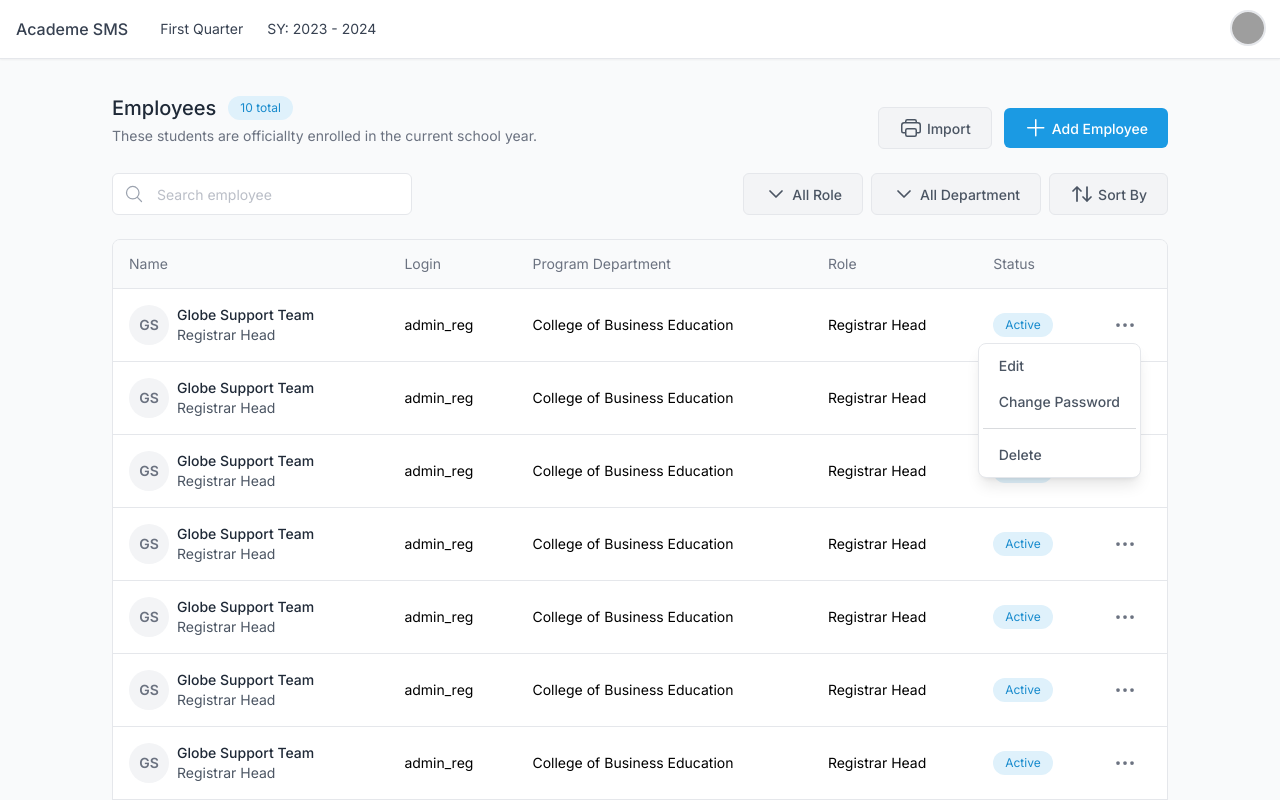
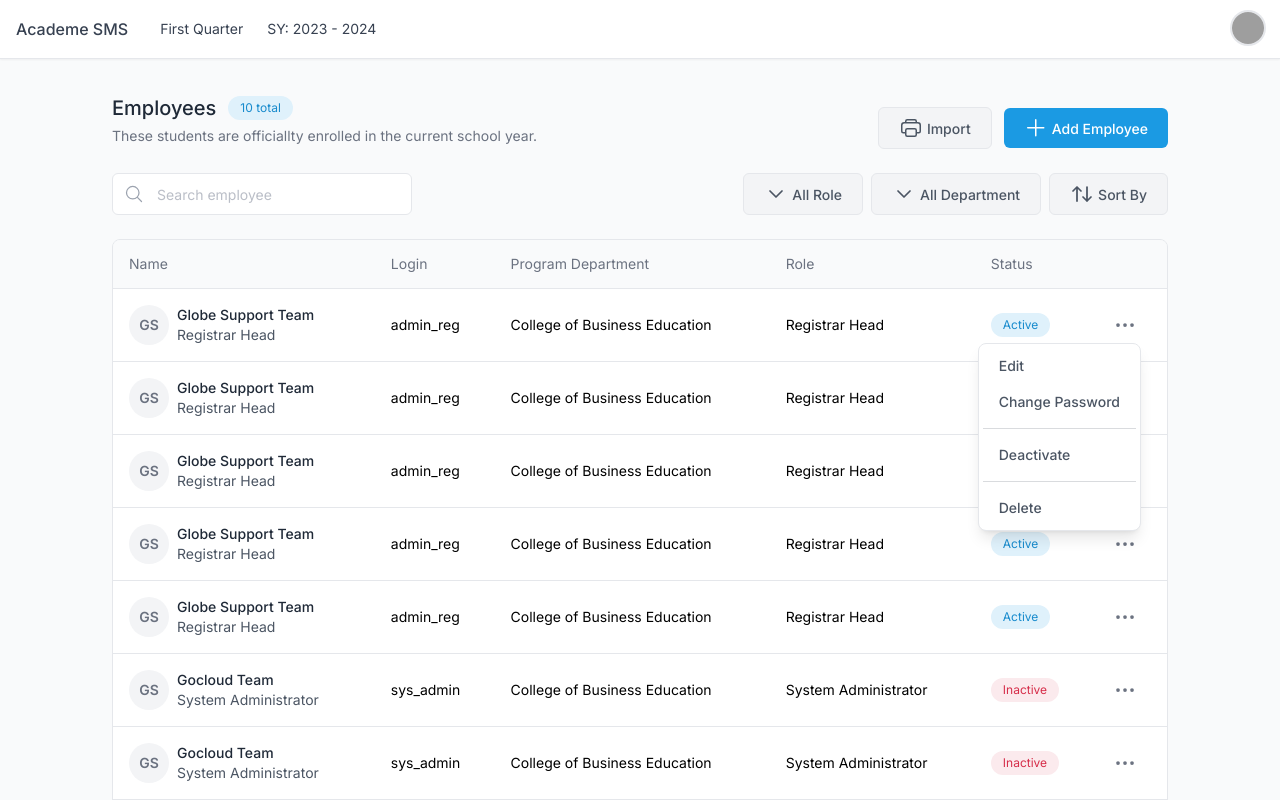
Before and after one commit to gocloud-inc/academe-sms, a Nuxt app: page /admin/users/employee in a window 1280 px wide. Both pictures are taken after a click on the button 1125 px from the left and 324 px from the top of the page. Shown: the top 800 px of the page. Built offline with nearby package versions, Linux system fonts and the light colour scheme; grey boxes are pictures that could not be loaded.

Commit message:
add activate and deactivate modals

```diff
--- /dev/null
+++ b/components/modals/Activate.vue
@@ -0,0 +1,30 @@
+<script lang="ts" setup></script>
+
+<template>
+	<div data-te-modal-init class="modal" id="activateModal" tabindex="-1" aria-labelledby="activateModalTitle" aria-hidden="true" aria-modal="true" role="dialog">
+		<div data-te-modal-dialog-ref class="modal-container">
+			<div class="modal-body">
+				<h3 class="text-lg font-medium leading-6 text-gray-800 capitalize dark:text-white" id="modal-title">
+					Confirmation
+				</h3>
+				<p class="mt-2 text-sm text-gray-500 dark:text-gray-400">
+					Are you sure you want to activate <b>Globe Support Team</b>? This action cannot be undone.
+				</p>
+
+				<form class="mt-4" id="url" action="" method="POST">
+					<div class="modal-action">
+						<button type="button" class="button button-secondary" data-te-modal-dismiss>
+							No, cancel
+						</button>
+
+						<button type="submit" class="button button-primary">
+							Activate
+						</button>
+					</div>
+				</form>
+			</div>
+		</div>
+	</div>
+</template>
+
+<style scoped></style>
--- /dev/null
+++ b/components/modals/Deactivate.vue
@@ -0,0 +1,30 @@
+<script lang="ts" setup></script>
+
+<template>
+	<div data-te-modal-init class="modal" id="deactivateModal" tabindex="-1" aria-labelledby="deactivateModalTitle" aria-hidden="true" aria-modal="true" role="dialog">
+		<div data-te-modal-dialog-ref class="modal-container">
+			<div class="modal-body">
+				<h3 class="text-lg font-medium leading-6 text-gray-800 capitalize dark:text-white" id="modal-title">
+					Confirmation
+				</h3>
+				<p class="mt-2 text-sm text-gray-500 dark:text-gray-400">
+					Are you sure you want to deactivate <b>Globe Support Team</b>? This action cannot be undone.
+				</p>
+
+				<form class="mt-4" id="url" action="" method="POST">
+					<div class="modal-action">
+						<button type="button" class="button button-secondary" data-te-modal-dismiss>
+							No, cancel
+						</button>
+
+						<button type="submit" class="button button-danger">
+							Deactivate
+						</button>
+					</div>
+				</form>
+			</div>
+		</div>
+	</div>
+</template>
+
+<style scoped></style>
--- a/pages/admin/users/employee.vue
+++ b/pages/admin/users/employee.vue
@@ -150,7 +150,7 @@
 						</li>
 						<li>
 							<a class="dropdown-link" href="#" data-te-dropdown-item-ref>
-								Deactivated
+								Inactive
 							</a>
 						</li>
 					</ul>
@@ -192,7 +192,7 @@
 								</tr>
 							</thead>
 							<tbody class="table-body">
-								<tr v-for="i in 10">
+								<tr v-for="i in 5">
 									<td class="table-data">
 										<div class="flex items-center gap-2">
 											<div class="uppercase bg-gray-100 text-gray-500 rounded-full w-10 h-10 flex justify-center items-center text-sm font-semibold dark:bg-gray-600 dark:text-gray-300">
@@ -240,6 +240,74 @@
 												</li>
 												<hr class="dropdown-divider" />
 												<li>
+													<button data-te-target="#deactivateModal" data-te-toggle="modal" type="button" class="dropdown-link" data-te-dropdown-item-ref>
+														Deactivate
+													</button>
+												</li>
+												<hr class="dropdown-divider" />
+												<li>
+													<button data-te-target="#deleteModal" data-te-toggle="modal" type="button" class="dropdown-link" data-te-dropdown-item-ref>
+														Delete
+													</button>
+												</li>
+											</ul>
+										</div>
+									</td>
+								</tr>
+								<tr v-for="i in 5">
+									<td class="table-data">
+										<div class="flex items-center gap-2">
+											<div class="uppercase bg-gray-100 text-gray-500 rounded-full w-10 h-10 flex justify-center items-center text-sm font-semibold dark:bg-gray-600 dark:text-gray-300">
+												GS
+											</div>
+											<div>
+												<NuxtLink to="/admin/users/edit-employee" class="font-medium text-gray-800 hover:underline dark:text-white">Gocloud Team</NuxtLink>
+												<p class="text-sm font-normal text-gray-600 dark:text-gray-400">System Administrator</p>
+											</div>
+										</div>
+									</td>
+									<td class="table-data">
+										sys_admin
+									</td>
+									<td class="table-data">
+										College of Business Education
+									</td>
+									<td class="table-data">
+										System Administrator
+									</td>
+									<td class="table-data">
+										<span class="badge badge-danger">Inactive</span>
+									</td>
+
+									<td class="table-data">
+										<div class="relative" data-te-dropdown-ref>
+											<button class="inline-flex items-center gap-2 px-1 py-1 text-sm text-gray-500 transition-colors duration-200 rounded-lg dark:text-gray-300 hover:bg-gray-200 hover:text-gray-500 dark:hover:bg-gray-700" type="button" id="dropdownMenuButton1d" data-te-dropdown-toggle-ref data-te-dropdown-animation="off" aria-expanded="false">
+												<svg xmlns="http://www.w3.org/2000/svg" class="icon icon-tabler icon-tabler-dots" width="24" height="24" viewBox="0 0 24 24" stroke-width="1.75" stroke="currentColor" fill="none" stroke-linecap="round" stroke-linejoin="round">
+													<path stroke="none" d="M0 0h24v24H0z" fill="none"></path>
+													<path d="M5 12m-1 0a1 1 0 1 0 2 0a1 1 0 1 0 -2 0"></path>
+													<path d="M12 12m-1 0a1 1 0 1 0 2 0a1 1 0 1 0 -2 0"></path>
+													<path d="M19 12m-1 0a1 1 0 1 0 2 0a1 1 0 1 0 -2 0"></path>
+												</svg>
+											</button>
+											<ul class="dropdown-menu" aria-labelledby="dropdownMenuButton1d" data-te-dropdown-menu-ref>
+												<li>
+													<NuxtLink to="/admin/users/edit-employee" class="dropdown-link" data-te-dropdown-item-ref>
+														Edit
+													</NuxtLink>
+												</li>
+												<li>
+													<button data-te-target="#changePasswordModal" data-te-toggle="modal" type="button" class="dropdown-link" data-te-dropdown-item-ref>
+														Change Password
+													</button>
+												</li>
+												<hr class="dropdown-divider" />
+												<li>
+													<button data-te-target="#activateModal" data-te-toggle="modal" type="button" class="dropdown-link" data-te-dropdown-item-ref>
+														Activate
+													</button>
+												</li>
+												<hr class="dropdown-divider" />
+												<li>
 													<button data-te-target="#deleteModal" data-te-toggle="modal" type="button" class="dropdown-link" data-te-dropdown-item-ref>
 														Delete
 													</button>
@@ -258,6 +326,8 @@
 
 	<ModalsDelete />
 	<ModalsChangePassword />
+	<ModalsDeactivate />
+	<ModalsActivate />
 </template>
 
 <style scoped></style>
```
